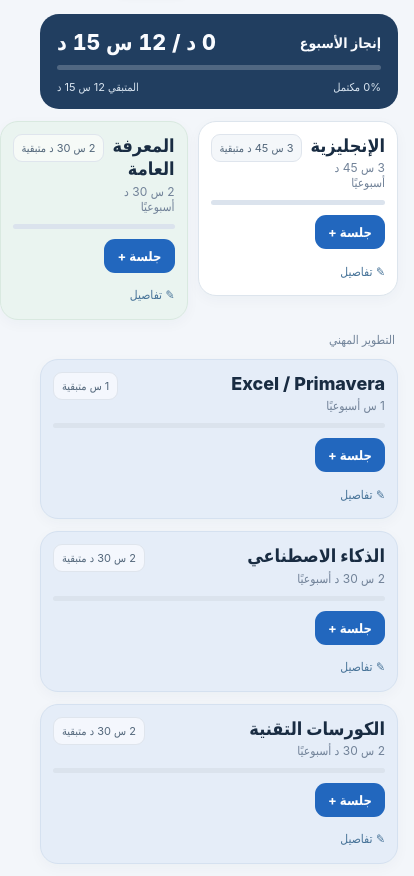
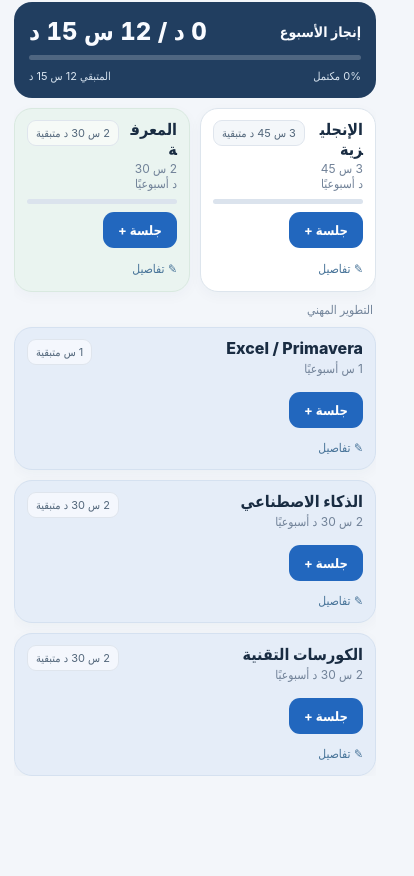
Before and after one commit to moathda-sys/development-wallet-, a plain HTML site: page index.html in a window 390 px wide. Shown: the part 58-934 px from the top of the page, 414 px wide, since content can reach past the window. After the commit the page ends 844 px from the top, so only its background shows below. Drawn offline with Linux system fonts and the light colour scheme.

Commit message:
Update index.html

```diff
--- a/index.html
+++ b/index.html
@@ -16,7 +16,8 @@
   font-synthesis:none;
 }
 *{box-sizing:border-box}
-body{margin:0}
+html,body{margin:0;height:100%;overflow:hidden}
+body{background:#f3f6fa}
 button,input,textarea{font:inherit}
 button{cursor:pointer}
 button:focus-visible{outline:3px solid #65a6e9;outline-offset:2px}
@@ -24,12 +25,13 @@ button:focus-visible{outline:3px solid #65a6e9;outline-offset:2px}
 
 .app{
   max-width:790px;
-  min-height:100dvh;
+  height:100dvh;
   margin:auto;
   display:flex;
   flex-direction:column;
-  padding:calc(env(safe-area-inset-top) + 12px) 16px calc(env(safe-area-inset-bottom) + 12px);
-  gap:12px;
+  overflow:hidden;
+  padding:calc(env(safe-area-inset-top) + 10px) 14px calc(env(safe-area-inset-bottom) + 10px);
+  gap:10px;
 }
 
 .header{
@@ -37,11 +39,11 @@ button:focus-visible{outline:3px solid #65a6e9;outline-offset:2px}
   align-items:center;
   justify-content:space-between;
   gap:10px;
-  min-height:48px;
+  flex:none;
 }
 
 .header h1{
-  font-size:clamp(21px,5vw,27px);
+  font-size:clamp(20px,5vw,27px);
   margin:0;
   font-weight:850;
   letter-spacing:-.6px;
@@ -54,6 +56,7 @@ button:focus-visible{outline:3px solid #65a6e9;outline-offset:2px}
   background:#e5ebf3;
   border-radius:13px;
   padding:4px;
+  flex:none;
 }
 
 .tab{
@@ -73,20 +76,28 @@ button:focus-visible{outline:3px solid #65a6e9;outline-offset:2px}
 }
 
 .view{
-  display:flex;
-  flex-direction:column;
-  gap:12px;
+  min-height:0;
+  flex:1;
+}
+
+#home{
+  min-height:0;
+  display:grid;
+  grid-template-rows:auto auto auto 1fr;
+  gap:10px;
+  overflow:hidden;
 }
 
 .hero{
-  border-radius:19px;
+  border-radius:18px;
   background:#213e60;
   color:#f9fbff;
-  padding:15px 17px;
+  padding:13px 15px;
   display:flex;
   flex-direction:column;
   justify-content:center;
-  gap:10px;
+  gap:9px;
+  min-height:96px;
 }
 
 .heroTop,.line{
@@ -99,12 +110,10 @@ button:focus-visible{outline:3px solid #65a6e9;outline-offset:2px}
 .heroTop b{font-size:14px}
 
 .hero strong{
-  font-size:clamp(21px,5.5vw,29px);
+  font-size:clamp(22px,5.5vw,31px);
   font-weight:850;
   font-variant-numeric:tabular-nums;
 }
-
-.hero .muted{font-size:12px;color:#cbd9e8}
 
 .track{
   height:5px;
@@ -113,7 +122,7 @@ button:focus-visible{outline:3px solid #65a6e9;outline-offset:2px}
   overflow:hidden;
 }
 
-.hero .track{background:#ffffff36}
+.hero .track{background:#ffffff35}
 
 .fill{
   height:100%;
@@ -124,28 +133,33 @@ button:focus-visible{outline:3px solid #65a6e9;outline-offset:2px}
 
 .heroBottom{
   display:flex;
+  justify-content:space-between;
   align-items:center;
-  justify-content:space-between;
   gap:8px;
 }
 
-.heroBottom small{font-size:11px;color:#d8e4f0}
+.heroBottom small{
+  font-size:11px;
+  color:#d8e4f0;
+}
 
 .topGrid{
   display:grid;
-  grid-template-columns:1fr 1fr;
-  gap:12px;
+  grid-template-columns:repeat(2,minmax(0,1fr));
+  gap:10px;
+  min-height:0;
 }
 
 .area{
+  min-width:0;
   border:1px solid #dde5ed;
   border-radius:18px;
-  padding:14px 15px;
+  padding:11px 12px;
   box-shadow:0 4px 14px #24395109;
   display:flex;
   flex-direction:column;
-  gap:10px;
-  min-height:165px;
+  gap:8px;
+  overflow:hidden;
 }
 
 .english{background:#fff}
@@ -153,6 +167,7 @@ button:focus-visible{outline:3px solid #65a6e9;outline-offset:2px}
 .pro{
   background:#e5edf8;
   border-color:#d5e1f0;
+  height:100%;
 }
 
 .areatop{
@@ -163,15 +178,16 @@ button:focus-visible{outline:3px solid #65a6e9;outline-offset:2px}
 }
 
 .name{
-  font-size:clamp(17px,4.2vw,20px);
+  font-size:clamp(16px,4vw,20px);
   font-weight:800;
-  line-height:1.3;
+  line-height:1.22;
+  overflow-wrap:anywhere;
 }
 
 .meta{
   font-size:12px;
   color:#718298;
-  margin-top:3px;
+  margin-top:2px;
 }
 
 .balance{
@@ -179,9 +195,10 @@ button:focus-visible{outline:3px solid #65a6e9;outline-offset:2px}
   border:1px solid #dfe5ed;
   background:#f4f7fa;
   border-radius:9px;
-  padding:6px 8px;
+  padding:5px 8px;
   white-space:nowrap;
   color:#53677b;
+  flex:none;
 }
 
 .knowledge .balance{background:#f6faf7}
@@ -191,7 +208,7 @@ button:focus-visible{outline:3px solid #65a6e9;outline-offset:2px}
   display:flex;
   align-items:center;
   justify-content:space-between;
-  gap:10px;
+  gap:8px;
 }
 
 .add{
@@ -203,14 +220,14 @@ button:focus-visible{outline:3px solid #65a6e9;outline-offset:2px}
   font-weight:750;
   font-size:13px;
   white-space:nowrap;
+  flex:none;
 }
 
 .activity{
+  min-width:0;
   flex:1;
-  min-width:0;
-  text-align:left;
   color:#6b8094;
-  font-size:12px;
+  font-size:11px;
   overflow:hidden;
   text-overflow:ellipsis;
   white-space:nowrap;
@@ -227,10 +244,11 @@ button:focus-visible{outline:3px solid #65a6e9;outline-offset:2px}
 .detail{
   border:0;
   background:transparent;
-  padding:3px 0;
+  padding:0;
   color:#477398;
   font-size:12px;
   text-align:right;
+  white-space:nowrap;
 }
 
 .undo{
@@ -238,20 +256,31 @@ button:focus-visible{outline:3px solid #65a6e9;outline-offset:2px}
   border:1px solid #f0dfbc;
   color:#9c6221;
   border-radius:8px;
-  padding:5px 10px;
+  padding:5px 9px;
   font-size:11px;
-}
-
-.professionalList{
-  display:flex;
-  flex-direction:column;
-  gap:12px;
+  flex:none;
 }
 
 .sectionCaption{
   font-size:12px;
   color:#72849a;
   padding-right:3px;
+}
+
+.professionalList{
+  min-height:0;
+  display:grid;
+  grid-template-rows:repeat(3,minmax(0,1fr));
+  gap:10px;
+}
+
+.analyticsWrap{
+  height:100%;
+  overflow:auto;
+  display:flex;
+  flex-direction:column;
+  gap:10px;
+  padding-bottom:4px;
 }
 
 .analyticsGrid{
@@ -435,37 +464,28 @@ button:focus-visible{outline:3px solid #65a6e9;outline-offset:2px}
   font-size:12px;
 }
 
-@media(max-width:640px){
-  .topGrid{
-    grid-template-columns:1fr 1fr;
-  }
+@media(max-height:800px){
+  .app{gap:8px;padding-top:calc(env(safe-area-inset-top) + 8px)}
+  .hero{min-height:86px;padding:11px 14px}
+  .area{padding:10px 11px;gap:6px}
+  .add{padding:9px 12px}
+  .name{font-size:17px}
+  .meta,.detail,.balance,.activity,.undo{font-size:11px}
 }
 
-@media(max-width:520px){
-  .header{
-    flex-direction:row;
-    align-items:center;
-  }
-  .topGrid{
-    grid-template-columns:1fr 1fr;
-    gap:10px;
-  }
-  .area{
-    min-height:155px;
-    padding:12px;
-  }
+@media(max-height:700px){
+  .hero{min-height:76px}
+  .area{padding:9px 10px}
+  .track{height:4px}
+  .professionalList{gap:8px}
+  .topGrid{gap:8px}
 }
 
 @media(max-width:430px){
-  .topGrid{
-    grid-template-columns:1fr 1fr;
-  }
-  .name{
-    font-size:18px;
-  }
-  .add{
-    padding:9px 13px;
-  }
+  .header h1{font-size:24px}
+  .tab{padding:8px 11px}
+  .hero strong{font-size:24px}
+  .name{font-size:16px}
 }
 </style>
 </head>
@@ -504,6 +524,7 @@ button:focus-visible{outline:3px solid #65a6e9;outline-offset:2px}
   </section>
 
   <section class="view hide" id="analytics">
+    <div class="analyticsWrap">
       <div class="analyticsGrid">
         <div class="metric">
           <label>الأسبوع الحالي</label>
@@ -539,6 +560,7 @@ button:focus-visible{outline:3px solid #65a6e9;outline-offset:2px}
           <input type="file" id="importFile" accept="application/json" hidden>
         </div>
       </div>
+    </div>
   </section>
 </div>
 
@@ -554,7 +576,7 @@ button:focus-visible{outline:3px solid #65a6e9;outline-offset:2px}
 
 const defs = [
   {id:'english',name:'الإنجليزية',total:225,color:'#2865d6',type:'english',durations:[45]},
-  {id:'knowledge',name:'المعرفة العامة',total:150,color:'#438866',type:'knowledge',durations:[30,45,60]},
+  {id:'knowledge',name:'المعرفة',total:150,color:'#438866',type:'knowledge',durations:[30,45,60]},
   {id:'tools',name:'Excel / Primavera',total:60,color:'#5475ae',type:'pro',durations:[30,45,60]},
   {id:'ai',name:'الذكاء الاصطناعي',total:150,color:'#5475ae',type:'pro',durations:[30,45,60]},
   {id:'courses',name:'الكورسات التقنية',total:150,color:'#5475ae',type:'pro',durations:[30,45,60]}
@@ -588,14 +610,12 @@ function local(d){
 
 function weekKey(d){
   const x = new Date(d.getFullYear(), d.getMonth(), d.getDate());
-  x.setDate(x.getDate() - ((x.getDay()+1)%7)); // week starts Saturday
+  x.setDate(x.getDate() - ((x.getDay()+1)%7));
   return local(x);
 }
 
 function freshWeek(){
-  return {
-    entries:[]
-  };
+  return { entries:[] };
 }
 
 function read(){
@@ -611,6 +631,7 @@ function read(){
 let state = read();
 let current = weekKey(new Date());
 let currentModalSection = null;
+let currentModalMode = null;
 let selectedDurations = [];
 
 function persist(){
@@ -646,20 +667,15 @@ function lastEntry(d,w){
   return entriesFor(d,w).at(-1);
 }
 
-function countText(d,w){
-  const count = entriesFor(d,w).length;
-  return count ? count+' جلسة' : 'لا توجد جلسات';
-}
-
-function makeCard(d, extraClass=''){
+function makeCard(d){
   const w = wk();
   const used = spent(d,w);
   const latest = lastEntry(d,w);
 
   return `
-    <article class="area ${d.type} ${extraClass}">
+    <article class="area ${d.type}">
       <div class="areatop">
-        <div>
+        <div style="min-width:0">
           <div class="name">${d.name}</div>
           <div class="meta">${fmt(d.total)} أسبوعيًا</div>
         </div>
@@ -703,13 +719,39 @@ function render(){
   renderStats();
 }
 
+function renderMiniHistory(d){
+  const list = entriesFor(d,wk()).slice().reverse();
+
+  if(!list.length){
+    return `<div class="mutedText">لا توجد جلسات مسجلة لهذا الأسبوع</div>`;
+  }
+
+  return list.map(x=>`
+    <div class="entryrow">
+      <span>${esc(x.title || fmt(x.minutes))} <span class="mutedText">· ${fmt(x.minutes)}</span></span>
+      <button data-modalundo="${esc(x.id)}">تراجع</button>
+    </div>
+  `).join('');
+}
+
+function closeModal(){
+  currentModalSection = null;
+  currentModalMode = null;
+  selectedDurations = [];
+  $('overlay').classList.add('hide');
+}
+
+$('overlay').onclick = e=>{
+  if(e.target === $('overlay')) closeModal();
+};
+
 function openSessionModal(sectionId){
   const d = defs.find(x=>x.id===sectionId);
   currentModalSection = d;
+  currentModalMode = 'session';
   selectedDurations = [];
 
   $('modalTitle').textContent = 'جلسة · ' + d.name;
-
   $('modalBody').innerHTML = `
     <div class="modalLabel">اختر المدة — يمكنك اختيار أكثر من مدة</div>
     <div class="durationGrid">
@@ -750,21 +792,6 @@ function openSessionModal(sectionId){
   $('addDurationsBtn').onclick = addSelectedDurations;
   $('deleteDurationsBtn').onclick = deleteSelectedDurations;
   $('closeModalBtn').onclick = closeModal;
-}
-
-function renderMiniHistory(d){
-  const list = entriesFor(d,wk()).slice().reverse();
-
-  if(!list.length){
-    return `<div class="mutedText">لا توجد جلسات مسجلة لهذا الأسبوع</div>`;
-  }
-
-  return list.map(x=>`
-    <div class="entryrow">
-      <span>${esc(x.title || fmt(x.minutes))} <span class="mutedText">· ${fmt(x.minutes)}</span></span>
-      <button data-modalundo="${esc(x.id)}">تراجع</button>
-    </div>
-  `).join('');
 }
 
 function addSelectedDurations(){
@@ -812,6 +839,8 @@ function deleteSelectedDurations(){
 
 function openDetailsModal(sectionId){
   const d = defs.find(x=>x.id===sectionId);
+  currentModalSection = d;
+  currentModalMode = 'details';
 
   $('modalTitle').textContent = 'تفاصيل · ' + d.name;
   $('modalBody').innerHTML = `
@@ -839,16 +868,6 @@ function openDetailsModal(sectionId){
 
   $('closeModalBtn').onclick = closeModal;
 }
-
-function closeModal(){
-  currentModalSection = null;
-  selectedDurations = [];
-  $('overlay').classList.add('hide');
-}
-
-$('overlay').onclick = e=>{
-  if(e.target === $('overlay')) closeModal();
-};
 
 function handleCardClick(e){
   const b = e.target.closest('button');
@@ -885,19 +904,20 @@ $('modalBody').addEventListener('click', e=>{
 
   wk().entries = wk().entries.filter(x=>String(x.id)!==b.dataset.modalundo);
 
+  if(currentModalMode === 'details'){
     const notesInput = $('notesInput');
-  if(currentModalSection && notesInput){
+    if(notesInput && currentModalSection){
       state.notes[currentModalSection.id] = notesInput.value;
+      persist();
+      openDetailsModal(currentModalSection.id);
+      render();
+      return;
+    }
   }
 
+  if(currentModalMode === 'session' && currentModalSection){
+    openSessionModal(currentModalSection.id);
     render();
-
-  if(currentModalSection){
-    if($('notesInput')){
-      openDetailsModal(currentModalSection.id);
-    }else{
-      openSessionModal(currentModalSection.id);
-    }
   }
 });
 
@@ -958,7 +978,6 @@ function renderStats(){
 document.querySelectorAll('[data-tab]').forEach(btn=>{
   btn.onclick = ()=>{
     const tab = btn.dataset.tab;
-
     $('home').classList.toggle('hide', tab!=='home');
     $('analytics').classList.toggle('hide', tab!=='analytics');
 
```
Lines whose indentation alone changed are shown as unchanged.
